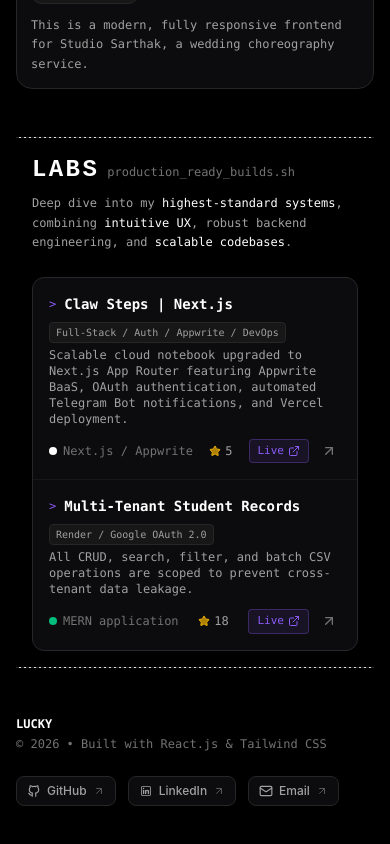
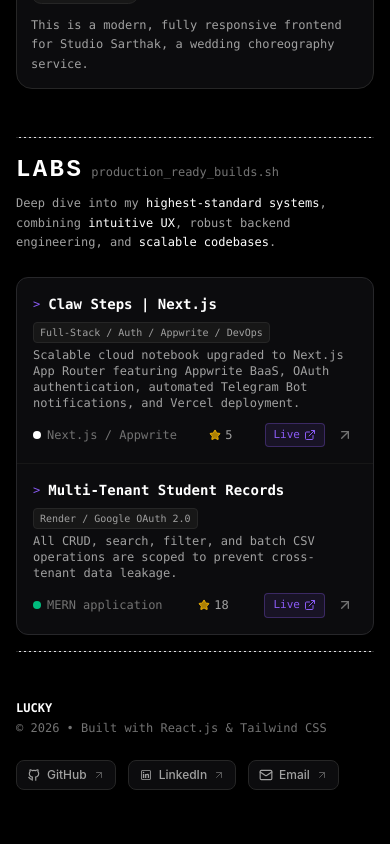
Before and after one commit to luckycoding-lab/portfolio, a React (Vite) app: page / in a window 390 px wide. Shown: the part 3037-3881 px from the top of the page. Built offline with nearby package versions, Linux system fonts and the light colour scheme; a web font is replaced by a local one.

Commit message:
fix: remove unnecessary padding from Labs component

```diff
--- a/src/component/Labs.tsx
+++ b/src/component/Labs.tsx
@@ -5,7 +5,7 @@ import { labsData } from "../data/labsData";
 export default function Labs() {
   return (
     <section className="w-full text-neutral-100">
-      <div className="mx-auto px-4 sm:px-0">
+      <div className="mx-auto sm:px-0">
         {/* Section Header */}
         <div className="mb-2 flex flex-wrap items-baseline gap-2 sm:gap-4">
           <h2
```
